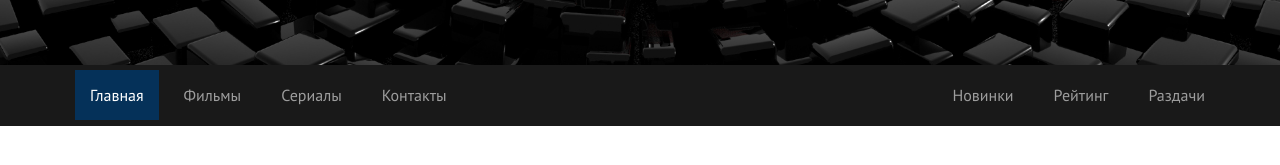
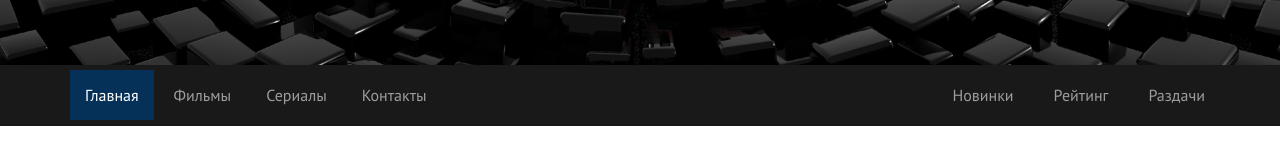
Before and after one commit to iuriisajniuc/kinozal, a website: page index.html in a window 1280 px wide. Shown: the part 241-406 px from the top of the page. Drawn offline with Linux system fonts and the light colour scheme.

Commit message:
init test

```diff
--- a/assets/scss/_bootstrap-theming.scss
+++ b/assets/scss/_bootstrap-theming.scss
@@ -18,7 +18,7 @@
 }
 
 .navbar-left > li {
-  margin: 5px 5px 5px 5px;
+  margin: 5px 5px 5px 0px;
 }
 .navbar-right > li {
   margin: 5px;
```
Also changed, not shown: assets/css/style.css.
